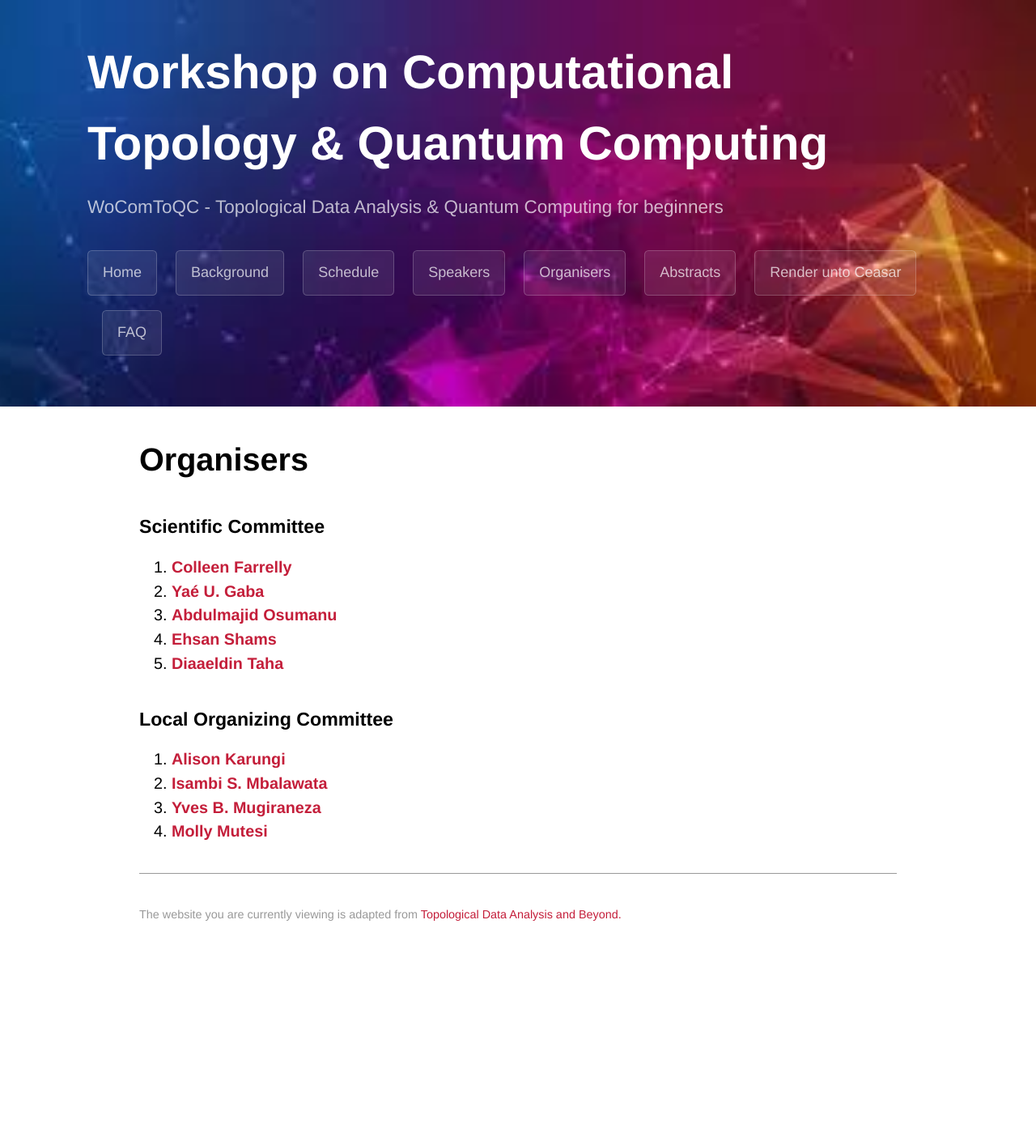
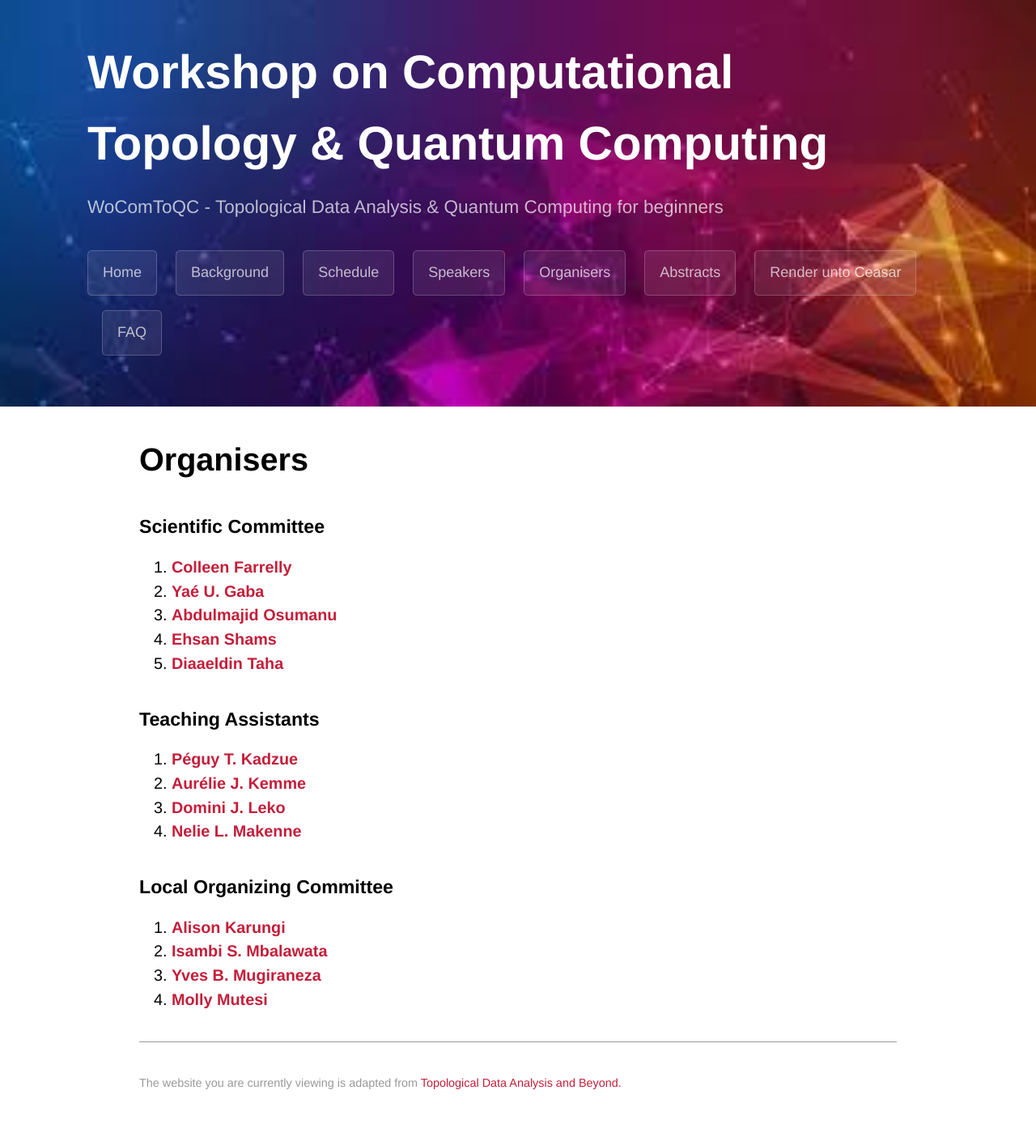
Before and after one commit to WoComtoQC/wocomtoqc.github.io, a Jekyll site: the page built from organisers.md, in a window 1280 px wide. Shown: the whole page at 81% size. Built offline with Jekyll 4.4.1, drawn with Linux system fonts in a browser that asks for light colours; some web fonts are replaced; our own code applies the rules of GitHub Pages for plain Markdown files; before the commit the page ends 1196 px from its top, so only the background shows below that.

Commit message:
Update organisers.md

```diff
--- a/organisers.md
+++ b/organisers.md
@@ -14,6 +14,14 @@ layout: default
 5. [**Diaaeldin Taha**](https://www.linkedin.com/in/diaaeldin-taha-23a51b16/)
 
 
+### Teaching Assistants
+
+1.  [**Péguy T. Kadzue**](https://www.linkedin.com/in/p%C3%A9guy-kem-meka-tiotsop-kadzue-045a5a17a/)
+2.  [**Aurélie J. Kemme**](https://www.linkedin.com/in/aur%C3%A9lie-jodelle-kemme-5a0754119/)
+3. [**Domini J. Leko**](https://www.linkedin.com/in/domini-jocema-leko-moutouo-644b5799/)
+4. [**Nelie L. Makenne**](https://www.linkedin.com/in/nelie-laura-makenne-66887215b/)
+
+
 
 ### Local Organizing Committee
 
```
